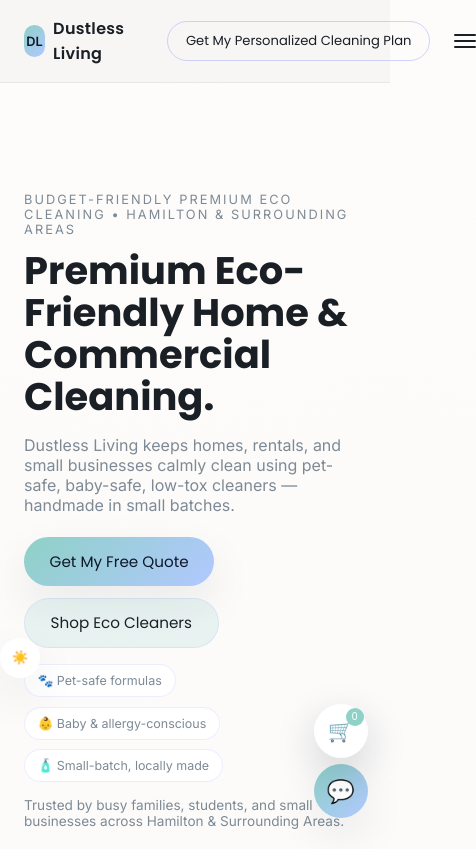
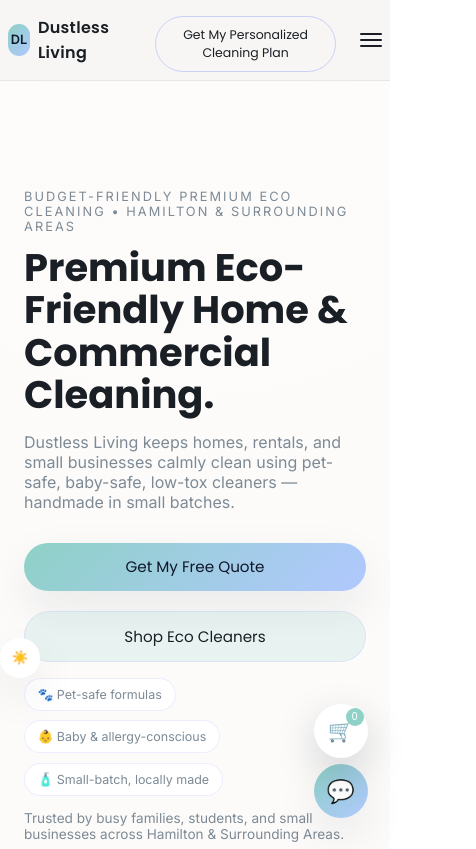
Before and after one commit to Zynette/dustless-living-site, a website: page index.html in a window 390 px wide. Shown: the top 849 px of the page, 476 px wide, since content can reach past the window. Drawn offline with Linux system fonts and the light colour scheme; no server answers.

Commit message:
Fix responsiveness

```diff
--- a/main.js
+++ b/main.js
@@ -2113,7 +2113,6 @@
 
   let stripe = null;
   if (window.Stripe) {
-    // TODO: put your live publishable key here
     stripe = Stripe(
       "pk_test_51SRR4wCGoVa5tJgfKPOgH29gweovgM87uDESzEa5d7D4frgxAqWTkhcMnudBDZS893e4eaEy30FevtxUBTqTDSgS00LsCUMty9"
     );
--- a/styles.css
+++ b/styles.css
@@ -2029,6 +2029,50 @@
   color: #dc2626;
 }
 
+@media (max-width: 600px) {
+  .header-inner {
+    padding: 0.5rem; /* Add some padding for mobile */
+  }
+
+  .btn {
+    margin-top: 0.5rem; /* Add margin for spacing */
+  }
+}
+
+/* Extra-small screens: fix wide header + long CTAs */
+@media (max-width: 480px) {
+  /* Allow button text to wrap on very small screens */
+  .btn {
+    white-space: normal;
+    text-align: center;
+  }
+
+  /* Make hero CTAs stack and fill width nicely */
+  .hero-actions {
+    flex-direction: column;
+    align-items: stretch;
+  }
+
+  .hero-actions .btn {
+    width: 100%;
+    justify-content: center;
+  }
+
+  /* Make the big “Get My Personalized Cleaning Plan” submit buttons comfy */
+  .booking-card form button.btn-primary,
+  .quote-form button.btn-primary {
+    width: 100%;
+    justify-content: center;
+  }
+
+  /* Tame the nav CTA in the header so it doesn’t stretch the layout */
+  .nav-cta {
+    font-size: 0.78rem;
+    padding: 0.55rem 0.9rem;
+    max-width: 190px;
+  }
+}
+
 .muted {
   color: var(--color-muted);
 }
```
